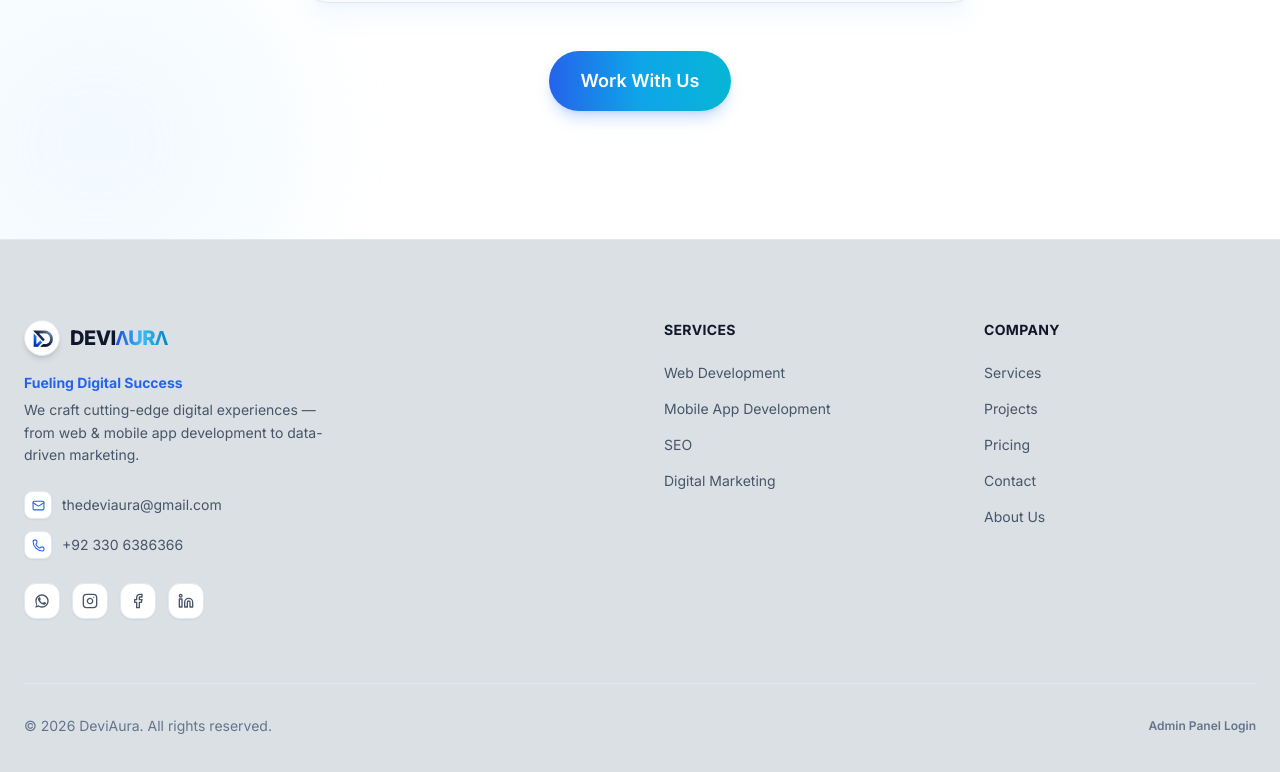
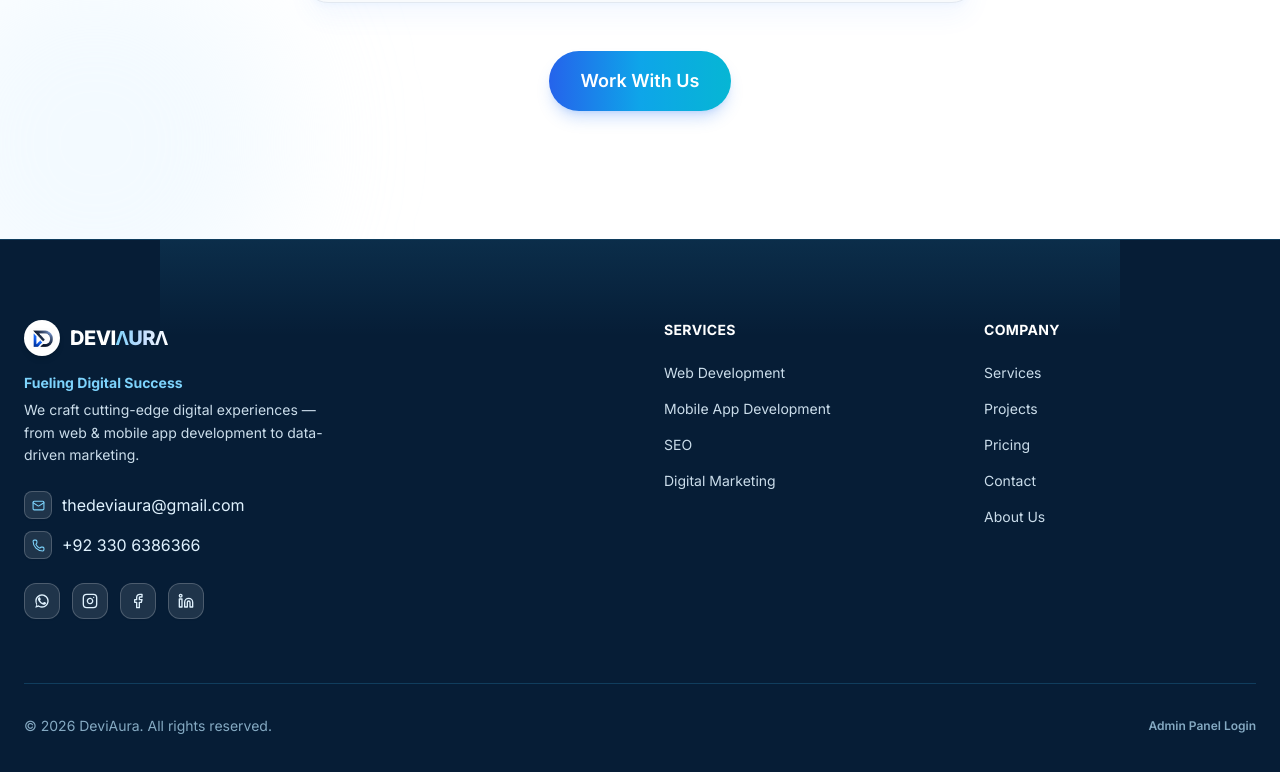
Before and after one commit to Affan468/webservices, a React (Vite) app: page / in a window 1280 px wide. Shown: the part 5723-6495 px from the top of the page. Built offline with nearby package versions, Linux system fonts and the light colour scheme.

Commit message:
Update Footer theme to match blueish Hero section theme

```diff
--- a/src/components/layout/Footer.jsx
+++ b/src/components/layout/Footer.jsx
@@ -49,26 +49,27 @@ const footerLinks = {
 
 const Footer = ({ onOpenAdmin }) => {
   return (
-    <footer className="bg-slate-100/90 border-t border-slate-200 pt-20 pb-10">
-      <div className="max-w-7xl mx-auto px-6">
+    <footer className="bg-[#061d36] border-t border-sky-400/20 pt-20 pb-10 relative overflow-hidden">
+      {/* Decorative subtle blue wash */}
+      <div className="absolute top-0 left-1/2 -translate-x-1/2 w-3/4 h-24 bg-gradient-to-b from-sky-400/10 to-transparent pointer-events-none" />
+
+      <div className="max-w-7xl mx-auto px-6 relative z-10">
         <div className="grid grid-cols-1 md:grid-cols-2 lg:grid-cols-4 gap-12 mb-16">
           {/* Brand */}
           <div className="lg:col-span-2">
             <div className="flex items-center gap-2.5 mb-4">
-              <div className="w-8 h-8 md:w-9 md:h-9 rounded-full bg-white p-1 overflow-hidden flex items-center justify-center shrink-0 shadow-md border border-slate-200">
+              <div className="w-8 h-8 md:w-9 md:h-9 rounded-full bg-white p-1 overflow-hidden flex items-center justify-center shrink-0 shadow-md border border-white/30">
                 <img src={logoImg} alt="DEVIAURA Logo" className="w-full h-full object-contain" />
               </div>
               <span className="font-extrabold text-xl tracking-tight">
-                <span className="text-slate-900">DEVI</span>
-                <span
-                  className="bg-gradient-to-r from-[#1d4ed8] via-[#38bdf8] to-[#0284c7] bg-clip-text text-transparent"
-                >
+                <span className="text-white">DEVI</span>
+                <span className="bg-gradient-to-r from-sky-300 via-blue-200 to-white bg-clip-text text-transparent">
                   ΛURΛ
                 </span>
               </span>
             </div>
-            <p className="text-slate-600 text-sm leading-relaxed mb-6 max-w-xs">
-              <strong className="text-blue-600 block mb-1">Fueling Digital Success</strong>
+            <p className="text-sky-100/90 text-sm leading-relaxed mb-6 max-w-xs">
+              <strong className="text-sky-300 block mb-1">Fueling Digital Success</strong>
               We craft cutting-edge digital experiences — from web & mobile app development to data-driven marketing.
             </p>
 
@@ -76,20 +77,20 @@ const Footer = ({ onOpenAdmin }) => {
             <div className="space-y-3 mb-6">
               <a
                 href="mailto:thedeviaura@gmail.com"
-                className="flex items-center gap-2.5 text-slate-600 text-sm hover:text-blue-600 transition-colors group"
+                className="flex items-center gap-2.5 text-sky-100 hover:text-white transition-colors group"
               >
-                <div className="w-7 h-7 rounded-lg bg-white border border-slate-200 flex items-center justify-center shrink-0 group-hover:border-blue-400 shadow-sm transition-colors">
-                  <Mail size={13} className="text-blue-600" />
+                <div className="w-7 h-7 rounded-lg bg-white/10 border border-white/20 flex items-center justify-center shrink-0 group-hover:border-sky-300 shadow-sm transition-colors">
+                  <Mail size={13} className="text-sky-300" />
                 </div>
                 <span>thedeviaura@gmail.com</span>
               </a>
 
               <a
                 href="tel:+923306386366"
-                className="flex items-center gap-2.5 text-slate-600 text-sm hover:text-blue-600 transition-colors group"
+                className="flex items-center gap-2.5 text-sky-100 hover:text-white transition-colors group"
               >
-                <div className="w-7 h-7 rounded-lg bg-white border border-slate-200 flex items-center justify-center shrink-0 group-hover:border-blue-400 shadow-sm transition-colors">
-                  <Phone size={13} className="text-blue-600" />
+                <div className="w-7 h-7 rounded-lg bg-white/10 border border-white/20 flex items-center justify-center shrink-0 group-hover:border-sky-300 shadow-sm transition-colors">
+                  <Phone size={13} className="text-sky-300" />
                 </div>
                 <span>+92 330 6386366</span>
               </a>
@@ -98,10 +99,10 @@ const Footer = ({ onOpenAdmin }) => {
             {/* Social Media Icons */}
             <div className="flex items-center gap-3">
               {[
-                { icon: WhatsAppIcon, href: 'https://wa.me/923306386366', label: 'WhatsApp', color: 'hover:text-emerald-600 hover:border-emerald-300 hover:bg-emerald-50' },
-                { icon: InstagramIcon, href: 'https://www.instagram.com/the.deviaura', label: 'Instagram', color: 'hover:text-pink-600 hover:border-pink-300 hover:bg-pink-50' },
-                { icon: FacebookIcon, href: 'https://www.facebook.com/share/1CrMk5xHpj/', label: 'Facebook', color: 'hover:text-blue-600 hover:border-blue-300 hover:bg-blue-50' },
-                { icon: LinkedinIcon, href: 'https://www.linkedin.com/in/deviaura', label: 'LinkedIn', color: 'hover:text-sky-600 hover:border-sky-300 hover:bg-sky-50' },
+                { icon: WhatsAppIcon, href: 'https://wa.me/923306386366', label: 'WhatsApp', color: 'hover:text-emerald-400 hover:border-emerald-400/50 hover:bg-emerald-500/10' },
+                { icon: InstagramIcon, href: 'https://www.instagram.com/the.deviaura', label: 'Instagram', color: 'hover:text-pink-400 hover:border-pink-400/50 hover:bg-pink-500/10' },
+                { icon: FacebookIcon, href: 'https://www.facebook.com/share/1CrMk5xHpj/', label: 'Facebook', color: 'hover:text-blue-300 hover:border-blue-400/50 hover:bg-blue-500/10' },
+                { icon: LinkedinIcon, href: 'https://www.linkedin.com/in/deviaura', label: 'LinkedIn', color: 'hover:text-sky-300 hover:border-sky-400/50 hover:bg-sky-500/10' },
               ].map(({ icon: Icon, href, label, color }) => (
                 <a
                   key={label}
@@ -109,7 +110,7 @@ const Footer = ({ onOpenAdmin }) => {
                   target="_blank"
                   rel="noopener noreferrer"
                   aria-label={label}
-                  className={`w-9 h-9 rounded-xl bg-white border border-slate-200 flex items-center justify-center text-slate-600 transition-all duration-300 hover:scale-110 shadow-sm ${color}`}
+                  className={`w-9 h-9 rounded-xl bg-white/10 border border-white/20 flex items-center justify-center text-sky-100 transition-all duration-300 hover:scale-110 shadow-sm ${color}`}
                 >
                   <Icon size={16} />
                 </a>
@@ -120,11 +121,11 @@ const Footer = ({ onOpenAdmin }) => {
           {/* Links */}
           {Object.entries(footerLinks).map(([title, links]) => (
             <div key={title}>
-              <h4 className="text-slate-900 font-bold mb-5 text-sm tracking-wide uppercase">{title}</h4>
+              <h4 className="text-white font-bold mb-5 text-sm tracking-wide uppercase">{title}</h4>
               <ul className="space-y-3">
                 {links.map((link) => (
                   <li key={link.label}>
-                    <a href={link.href} className="text-slate-600 text-sm hover:text-blue-600 transition-colors duration-200">
+                    <a href={link.href} className="text-sky-100/90 text-sm hover:text-white transition-colors duration-200">
                       {link.label}
                     </a>
                   </li>
@@ -135,11 +136,11 @@ const Footer = ({ onOpenAdmin }) => {
         </div>
 
         {/* Bottom */}
-        <div className="border-t border-slate-200 pt-8 flex flex-col md:flex-row items-center justify-between gap-4">
-          <p className="text-slate-500 text-sm">© {new Date().getFullYear()} DeviAura. All rights reserved.</p>
+        <div className="border-t border-sky-400/20 pt-8 flex flex-col md:flex-row items-center justify-between gap-4">
+          <p className="text-sky-200/70 text-sm">© {new Date().getFullYear()} DeviAura. All rights reserved.</p>
           <button
             onClick={onOpenAdmin}
-            className="text-slate-500 hover:text-blue-600 text-xs font-semibold flex items-center gap-1.5 transition-colors"
+            className="text-sky-200/70 hover:text-white text-xs font-semibold flex items-center gap-1.5 transition-colors"
           >
             Admin Panel Login
           </button>
```
